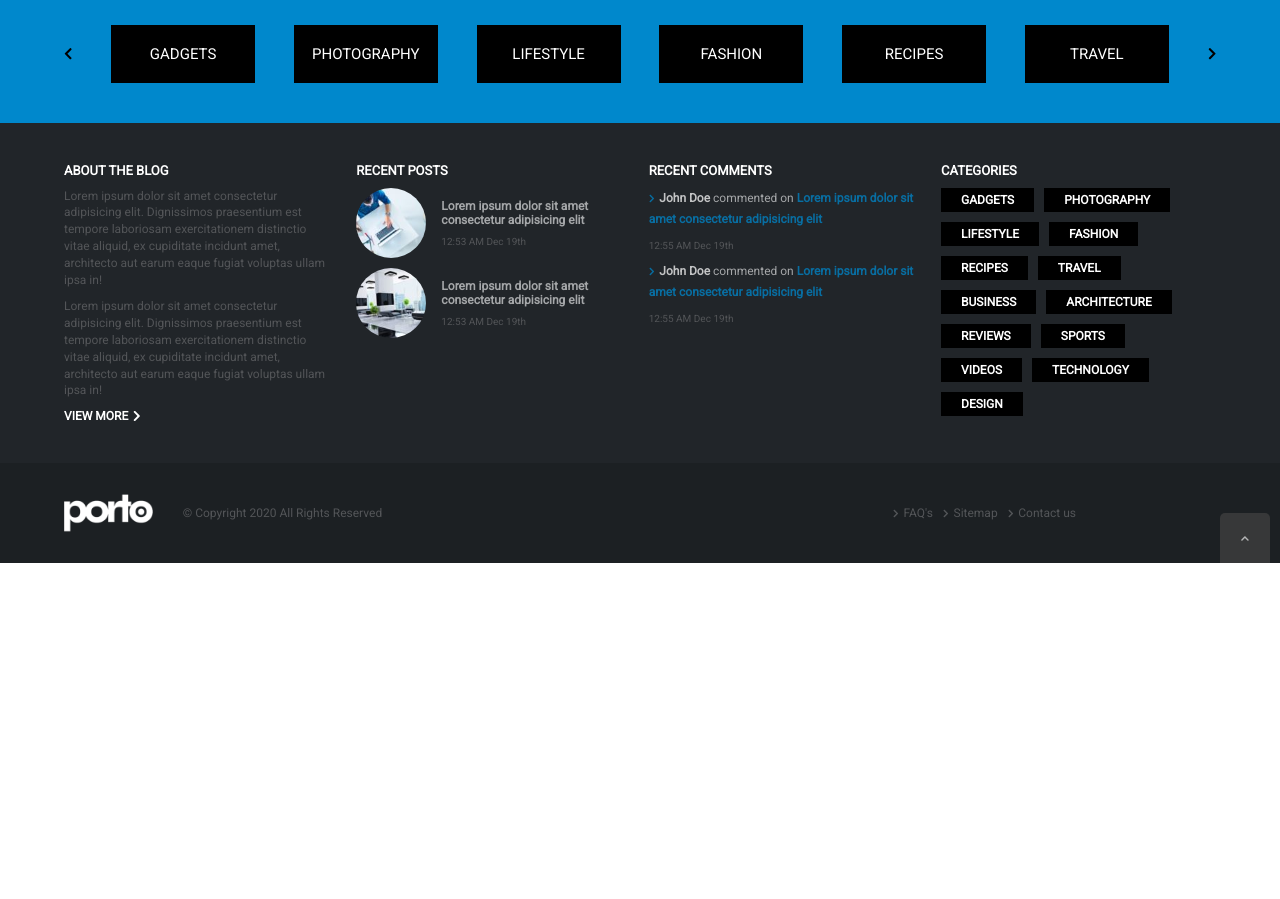
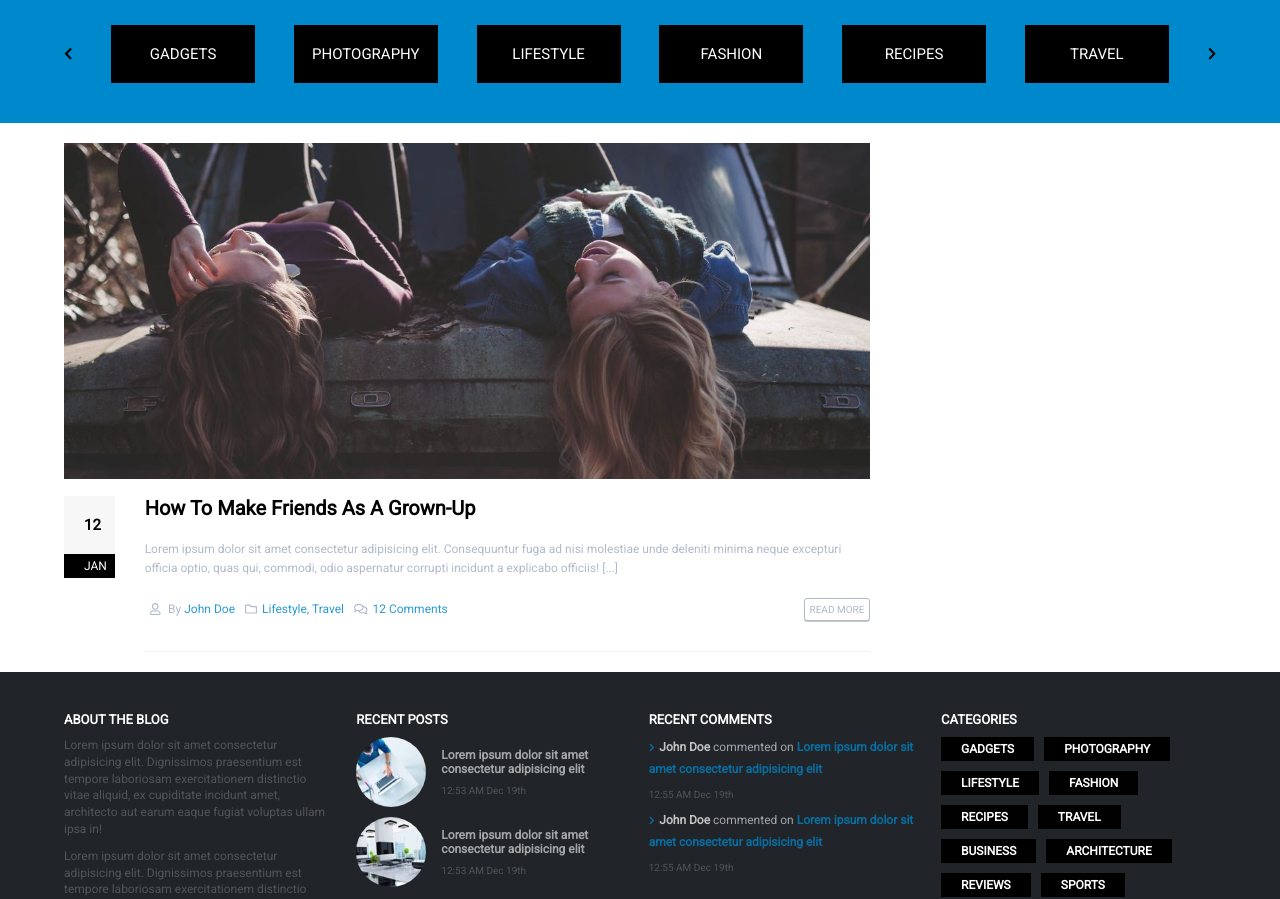
Before and after one commit to Micaela87/proj-html-vuejs, a Vue app in the folder blog/: page / in a window 1280 px wide. Shown: the part 1280-2179 px from the top of the page. Before the commit the page ends 1843 px from the top, so only its background shows below. Built offline with nearby package versions, Linux system fonts and the light colour scheme.

Commit message:
PostOverview styling completed

```diff
--- a/blog/package.json
+++ b/blog/package.json
@@ -8,6 +8,7 @@
     "lint": "vue-cli-service lint"
   },
   "dependencies": {
+    "@fortawesome/free-regular-svg-icons": "^5.15.4",
     "@fortawesome/free-solid-svg-icons": "^5.15.4",
     "@fortawesome/vue-fontawesome": "^2.0.6",
     "core-js": "^3.6.5",
--- a/blog/src/components/Main/Main.vue
+++ b/blog/src/components/Main/Main.vue
@@ -20,12 +20,10 @@
       </div>
     </section>
     <section>
-      <!-- 2 columns -->
-      <div>
-        <!-- blog posts 5 components with v-for -->
-      </div>
-      <div>
-        <!-- links to social media -->
+      <div class="container container-flex">
+          <!-- blog posts 5 components with v-for -->
+          <PostOverview />
+          <!-- links to social media -->
       </div>
     </section>
   </div>
@@ -34,12 +32,14 @@
 <script>
 import MainPosts from "./MainPosts.vue";
 import RelevantPosts from "./RelevantPosts.vue";
+import PostOverview from "./PostOverview.vue";
 
 export default {
   name: 'Main',
   components: {
     MainPosts,
-    RelevantPosts
+    RelevantPosts,
+    PostOverview
   },
   data() {
       return {
--- /dev/null
+++ b/blog/src/components/Main/PostOverview.vue
@@ -0,0 +1,129 @@
+<template>
+  <div class="col">
+      <img src="../../assets/img/blog-54.jpg" alt="">
+      <div class="container-flex">
+          <div class="date">
+              <div class="day">12</div>
+              <div class="month">Jan</div>
+          </div>
+          <div class="details">
+            <h2>how to make friends as a grown-up</h2>
+            <p>Lorem ipsum dolor sit amet consectetur adipisicing elit. Consequuntur fuga ad nisi molestiae unde deleniti minima neque excepturi officia optio, quas qui, commodi, odio aspernatur corrupti incidunt a explicabo officiis! [...]</p>
+            <div class="container-flex">
+                <div>
+                    <span>
+                        <font-awesome-icon :icon="['far', 'user']" size="1x" class="icon"/>
+                        By
+                        <a href="">john doe</a>
+                    </span>
+                    <span>
+                        <font-awesome-icon :icon="['far', 'folder']" size="1x" class="icon"/>
+                        <a href="">lifestyle, travel</a>
+                    </span>
+                    <span>
+                        <font-awesome-icon :icon="['far', 'comments']" size="1x" class="icon"/>
+                        <a href="">12 comments</a>
+                    </span>
+                </div>
+                <button>read more</button>
+            </div>
+          </div>
+      </div>
+  </div>
+</template>
+
+<script>
+export default {
+  name: 'PostOverview',
+}
+</script>
+
+<!-- Add "scoped" attribute to limit CSS to this component only -->
+<style scoped lang="scss">
+    .col {
+        width: 70%;
+        padding: 2rem 0;
+
+        img {
+            width: 100%;
+            margin-bottom: 1.5rem;
+        }
+
+        .date {
+            width: 10%;
+            padding-right: 3rem;
+
+            .day, .month {
+                text-align: center;
+            }
+
+            .day {
+                font-size: 1.5rem;
+                font-weight: bold;
+                background-color: #f7f7f7;
+                padding: 2rem;
+            }
+
+            .month {
+                background-color: black;
+                font-size: 1.2rem;
+                color: white;
+                padding: 0.5rem 2rem;
+                text-transform: uppercase;
+            }
+        }
+
+        .details {
+            padding-bottom: 3rem;
+            border-bottom: 1px solid #f2f2f2;
+
+            h2 {
+                font-size: 2rem;
+                text-transform: capitalize;
+            }
+
+            p {
+                line-height: 1.6;
+                color: #b1bacb;
+                font-size: 1.2rem;
+                padding: 2rem 0;
+            }
+
+            .container-flex {
+                align-items: center;
+
+                span {
+                    display: inline-block;
+                    margin: 0 0.5rem;
+                    font-size: 1.2rem;
+                    color: #b1bacb;
+
+                    a {
+                        text-decoration: none;
+                        color: #299bd4;
+                        text-transform: capitalize;
+                        font-size: 1.2rem;
+                    }
+
+                    .icon {
+                        margin-right: 0.5rem;
+                    }
+                }
+
+                button {
+                    background-color: white;
+                    border: 1px solid #b1bacb;
+                    box-shadow: 0 0.1rem #c9c9c9;
+                    border-radius: 0.3rem;
+                    color: #b1bacb;
+                    text-transform: uppercase;
+                    font-size: 1rem;
+                    padding: 0.5rem;
+                    font-family: 'Roboto', sans-serif;
+                }
+            }
+
+        }
+    }
+
+</style>
--- a/blog/src/main.js
+++ b/blog/src/main.js
@@ -5,11 +5,14 @@ import { faSearch } from '@fortawesome/free-solid-svg-icons';
 import { faChevronRight } from '@fortawesome/free-solid-svg-icons';
 import { faChevronLeft } from '@fortawesome/free-solid-svg-icons';
 import { faChevronUp } from '@fortawesome/free-solid-svg-icons';
+import { faUser } from '@fortawesome/free-regular-svg-icons';
+import { faFolder } from '@fortawesome/free-regular-svg-icons';
+import { faComments } from '@fortawesome/free-regular-svg-icons';
 import { FontAwesomeIcon } from '@fortawesome/vue-fontawesome';
 
 Vue.config.productionTip = false;
 
-library.add(faSearch, faChevronRight, faChevronUp, faChevronLeft);
+library.add(faSearch, faChevronRight, faChevronUp, faChevronLeft, faUser, faFolder, faComments);
 
 Vue.component('font-awesome-icon', FontAwesomeIcon);
 
```
Also changed, not shown: 1 other file (tests, documents, lock files or other folders).
